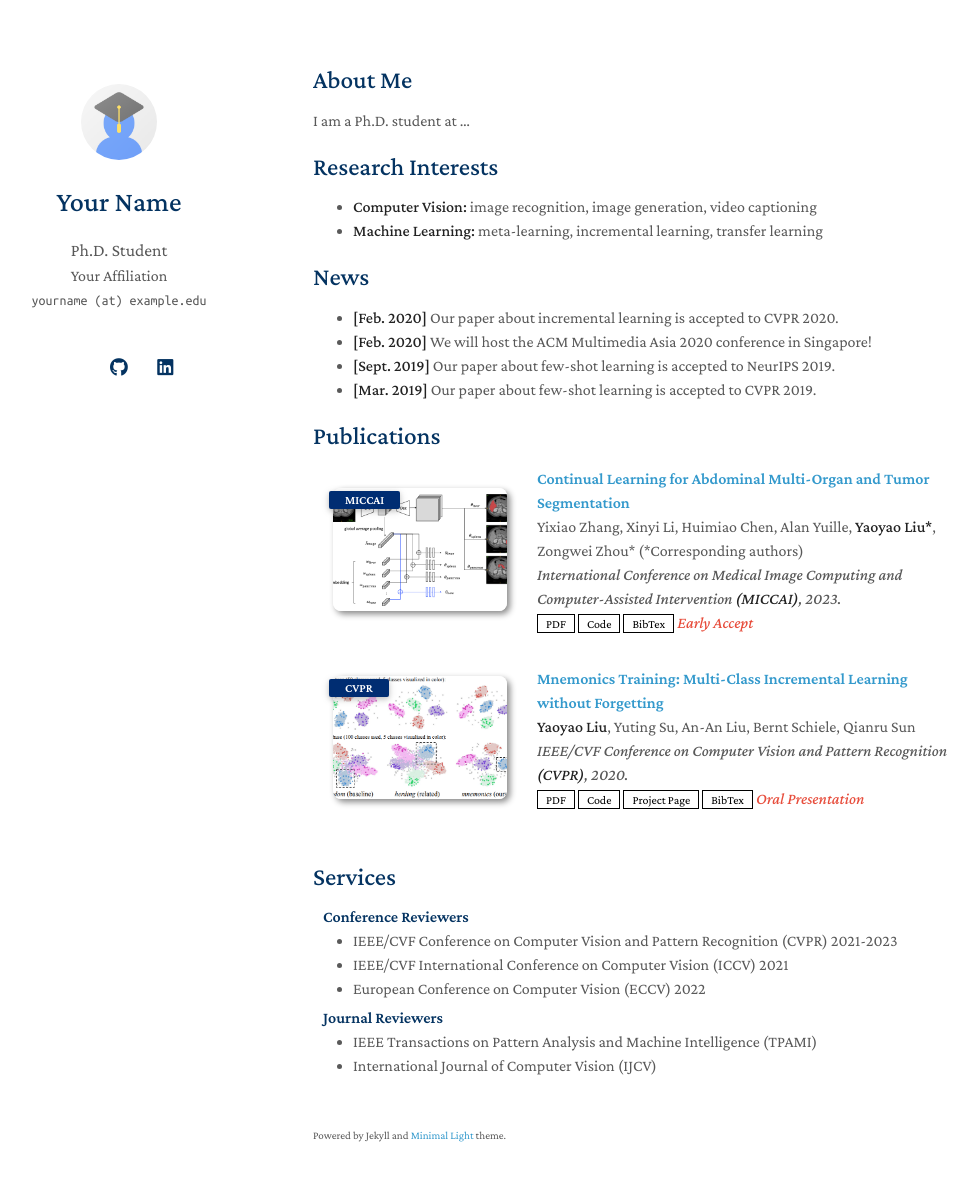
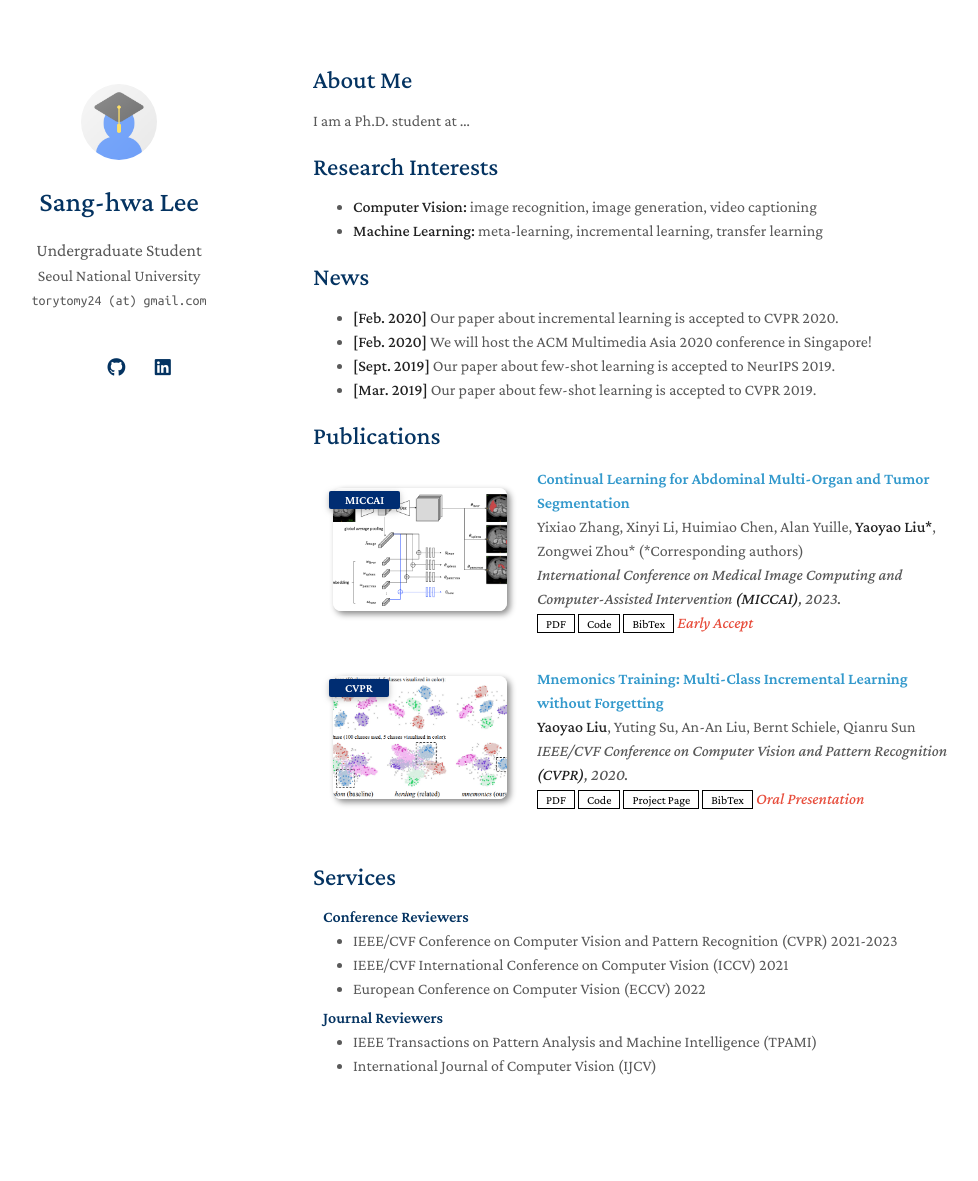
Before and after one commit to torytony24/torytony24.github.io, a Jekyll site: the page built from index.md, in a window 1280 px wide and 1216 px high. Shown: the top 1181 px of the window, without its empty margins (157-1135 px from the left). Built offline with Jekyll 4.4.1, drawn with Linux system fonts in a browser that asks for light colours; a style sheet for code colours, icons or effects is not loaded; our own code applies the rules of GitHub Pages for plain Markdown files.

Commit message:
_config.yml update

```diff
--- a/_config.yml
+++ b/_config.yml
@@ -1,8 +1,8 @@
 # Basic Information
-title: Your Name
-position: Ph.D. Student
-affiliation: Your Affiliation
-email: yourname (at) example.edu
+title: Sang-hwa Lee
+position: Undergraduate Student
+affiliation: Seoul National University
+email: torytomy24 (at) gmail.com
 
 # Search Engine Optimization (SEO)
 # The following information is used to improve the website traffic from search engines, e.g., Google.
@@ -12,11 +12,9 @@ canonical: https://minimal-light-theme.yliu.me/
 
 # Links
 # If you don't need one of them, you may delete the corresponding line.
-google_scholar: https://scholar.google.com/
 cv_link: assets/files/curriculum_vitae.pdf
 github_link: https://github.com/
 linkedin: https://www.linkedin.com/
-twitter: https://twitter.com/
 
 # Images (e.g., your profile picture and your website's favicon)
 # "favicon" and "favicon_dark" are used for the light and dark modes, respectively.
@@ -26,7 +24,7 @@ favicon_dark: ./assets/img/favicon-dark.png
 
 # Footnote
 # You may use the option to disable the footnote, "Powered by Jekyll and Minimal Light theme."
-enable_footnote: true
+enable_footnote: false
 
 # Auto Dark Mode
 # You may use the option to disable the automatic dark theme
@@ -38,7 +36,6 @@ font: "Serif" # or "Sans Serif"
 
 # Google Analytics ID
 # Please remove this if you don't use Google Analytics
-google_analytics: UA-111540567-4
 
 # Use this project as a remote theme for GitHub Pages
 # See the guide here: https://docs.github.com/en/pages/setting-up-a-github-pages-site-with-jekyll/adding-a-theme-to-your-github-pages-site-using-jekyll
```
